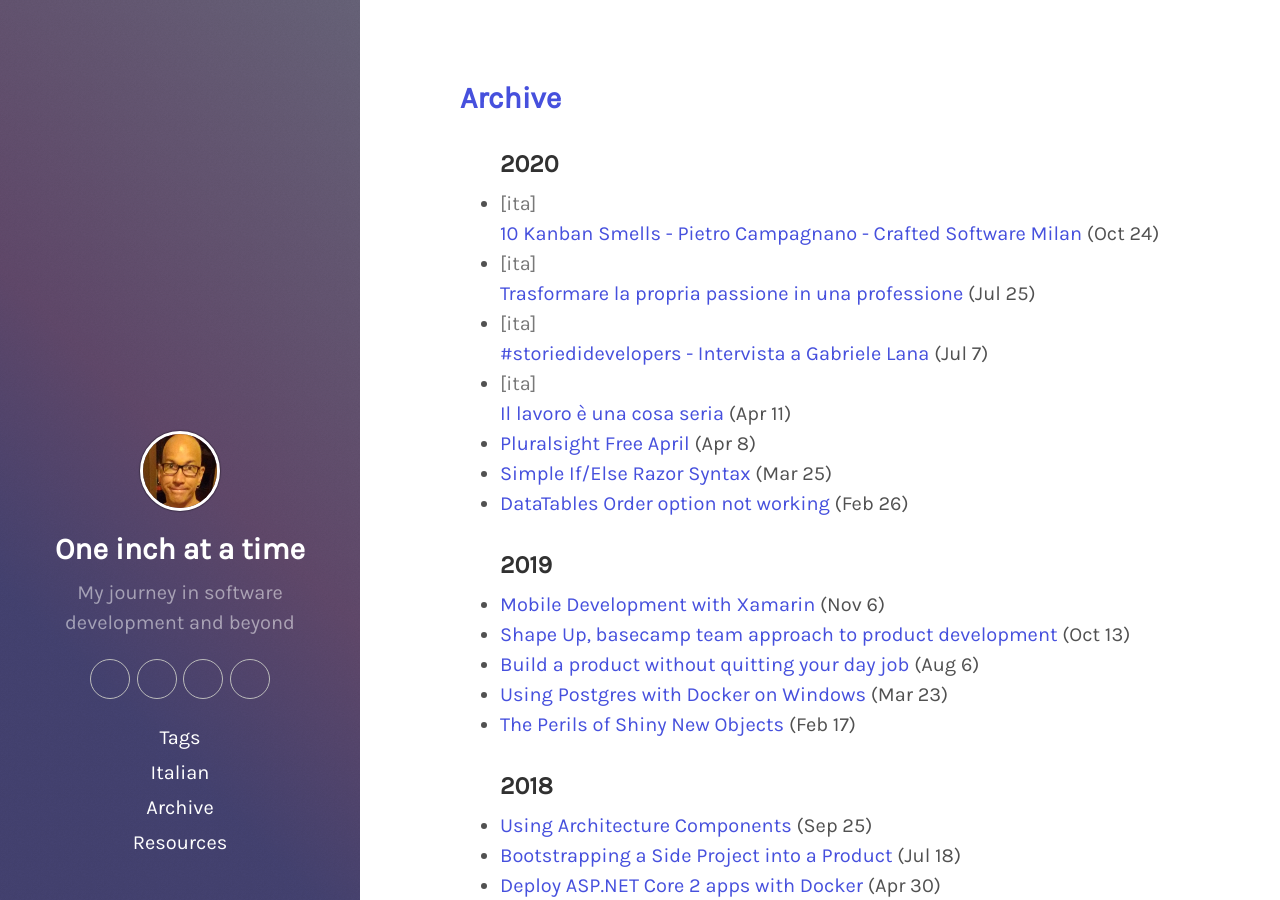
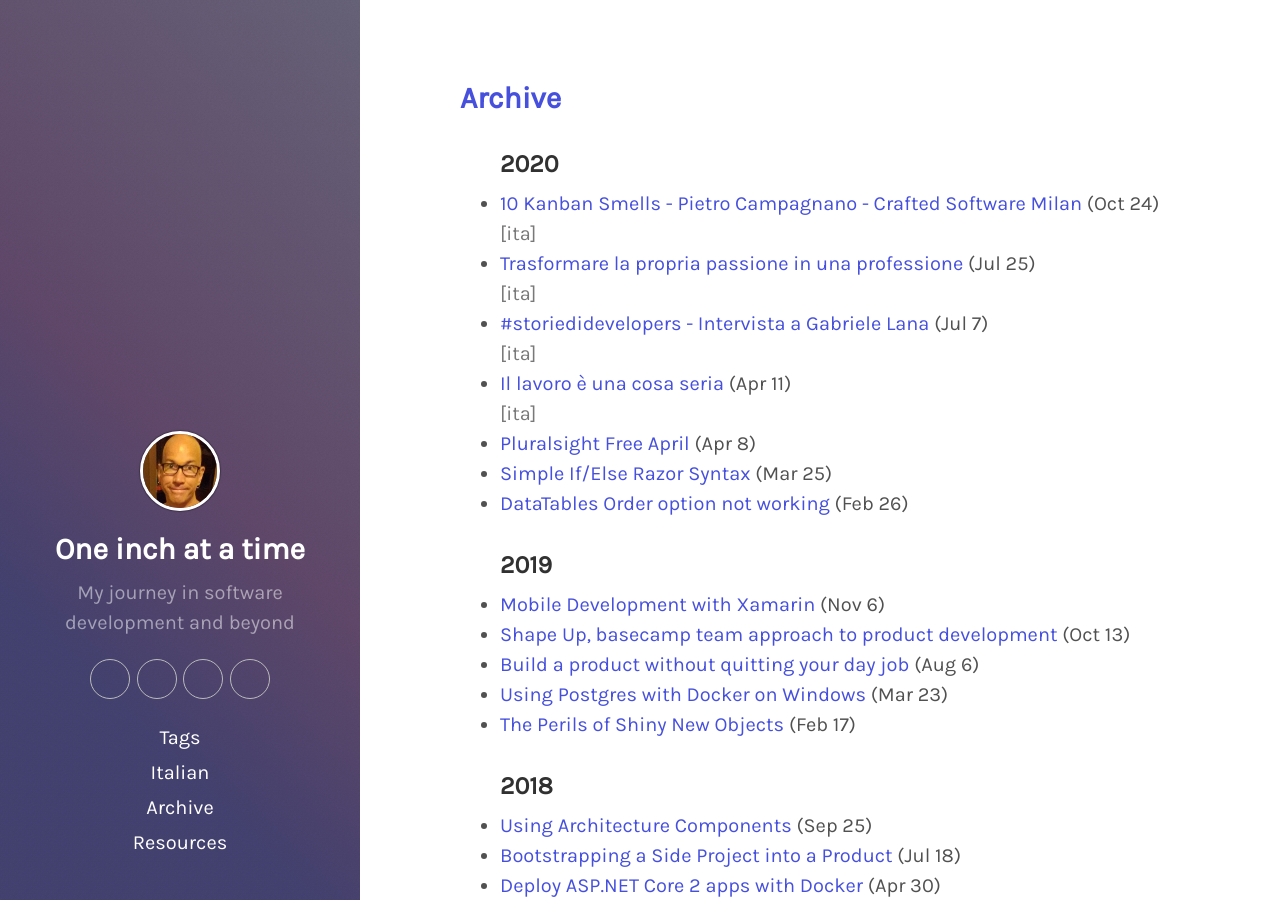
Before and after one commit to kingsor/kingsor.github.io, a Jekyll site: the page built from archive/index.html, in a window 1280 px wide and 900 px high. Built offline with Jekyll 4.4.1, drawn with Linux system fonts in a browser that asks for light colours; some web fonts are replaced.

Commit message:
Restore pagination

```diff
--- a/_config.yml
+++ b/_config.yml
@@ -19,13 +19,14 @@ linkedin:       'https://www.linkedin.com/in/kingsor'
 twitter:        'https://twitter.com/kingsor'
 github:         'https://github.com/kingsor'
 medium:         'https://medium.com/@kingsor'
-twitter_name:	'@kingsor'
+twitter_name:   '@kingsor'
 
 # Google Analytics
 gahandler: 'UA-3163855-4'
 
 # Blog Configurations
 paginate: 5
+paginate_path: /page:num/
 
 destination: ./_site
 
--- a/archive/index.html
+++ b/archive/index.html
@@ -17,11 +17,11 @@ description: Page with links to all articles of the blog
         {% endif %}
       {% endunless %}
       <li class="alink">
-        {% if post.tags contains 'italang' %}
-          <span class="post-lang">[ita] </span>
-        {% endif %}
         <a href="{{ post.url }}" class="green-link">{{ post.title }}</a>
         ({{ post.date | date: "%b %e" }})
+        {% if post.tags contains 'italang' %}
+          <span class="post-lang"> [ita]</span>
+        {% endif %}
       </li>
     {% endunless %}
   {% endfor %}
```
Also changed, not shown: index.html (+4 -6 lines).
